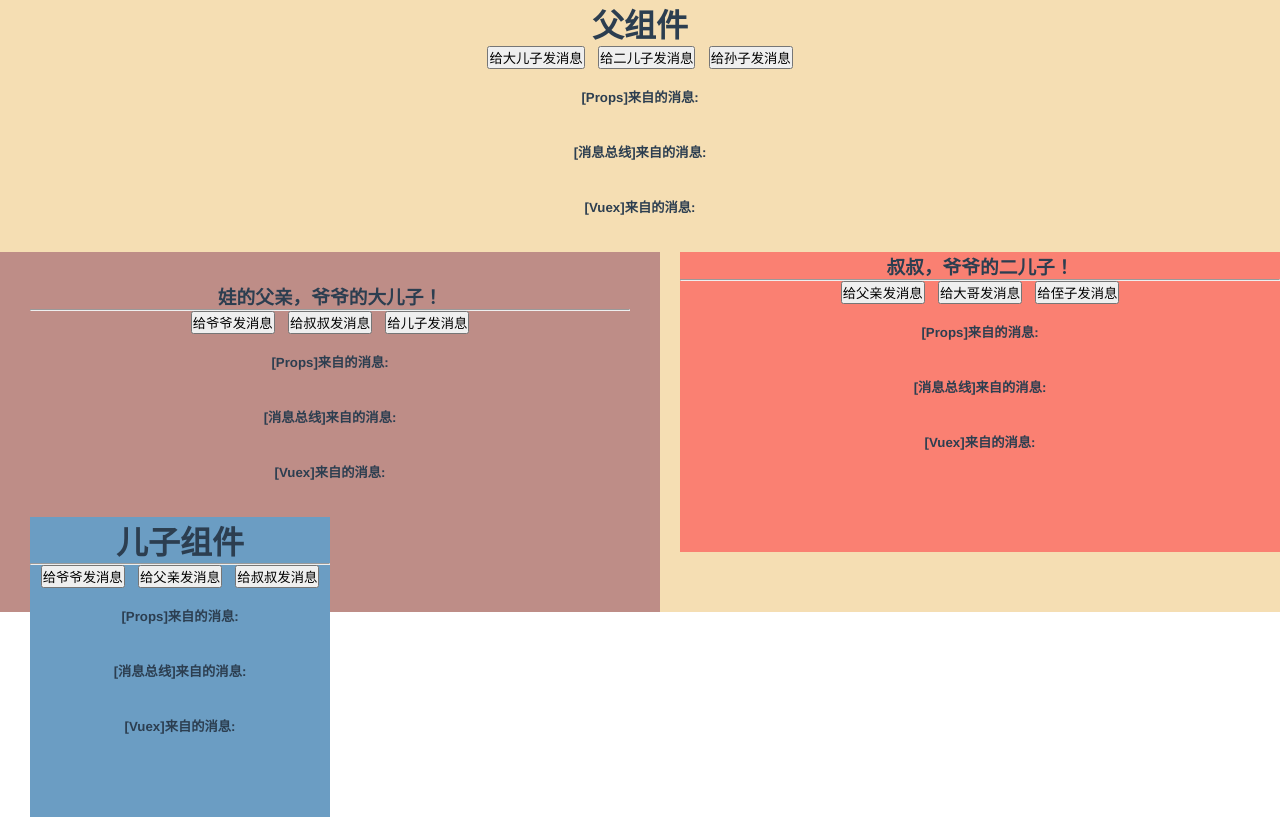
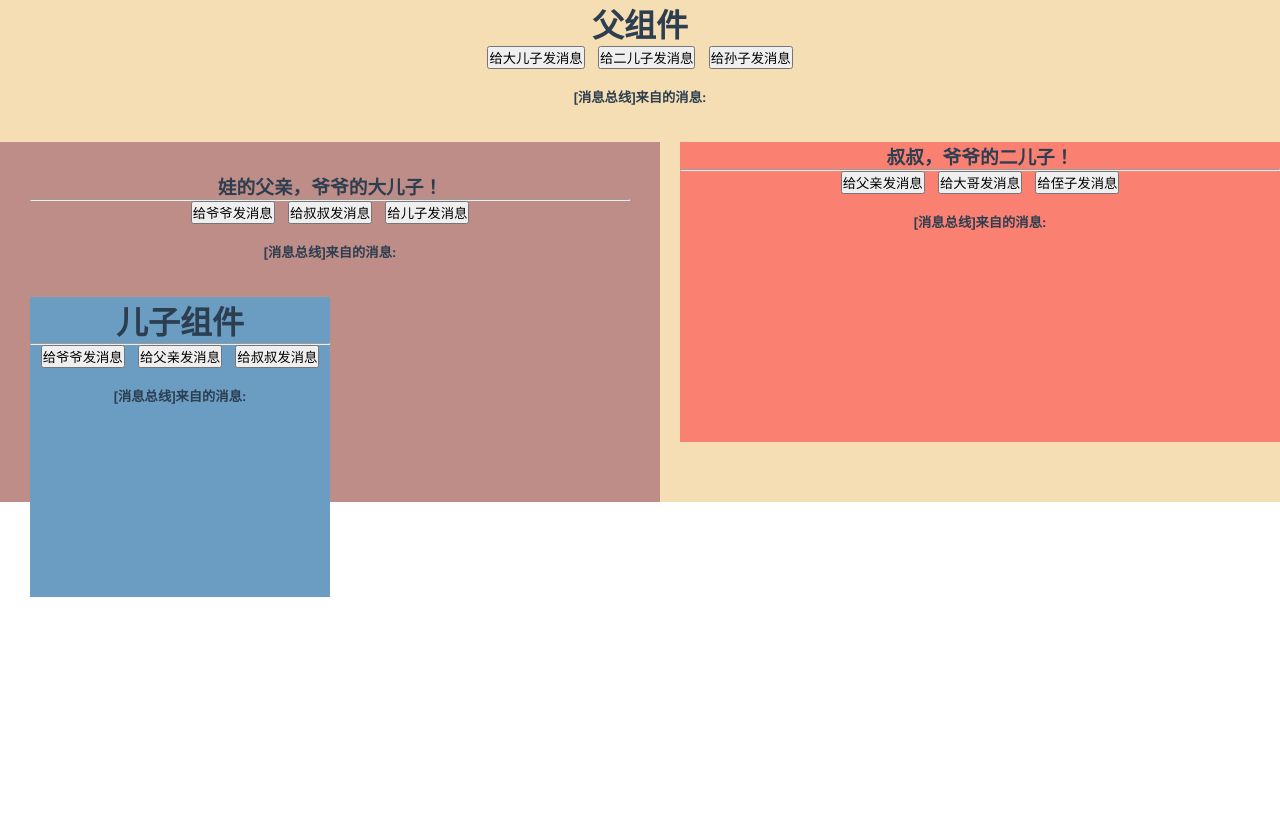
Before and after one commit to RedLitchi/vue2-study, a Vue app: page / in a window 1280 px wide. Built offline with nearby package versions, Linux system fonts and the light colour scheme.

Commit message:
bus总线组件通讯

```diff
--- a/src/components/Father.vue
+++ b/src/components/Father.vue
@@ -5,9 +5,7 @@
         <button @click="sendGrandpa">给爷爷发消息</button>&nbsp;&nbsp;
         <button @click="sendUnclue">给叔叔发消息</button>&nbsp;&nbsp;
         <button @click="sendSon">给儿子发消息</button><br/><br/>
-        <h5>[Props]来自{{messageData.name}}的消息:{{ messageData.val }}</h5><br/><br/>
         <h5>[消息总线]来自{{busMessage.name}}的消息:{{ busMessage.val }}</h5><br/><br/>
-        <h5>[Vuex]来自{{vuexMessage.name}}的消息:{{ vuexMessage.val }}</h5><br/><br/>
         <Son :message="message" @sonSendFather="receive"/>
     </div>
 </template>
--- a/src/components/Son.vue
+++ b/src/components/Son.vue
@@ -5,9 +5,7 @@
         <button @click="sendGrandpa">给爷爷发消息</button>&nbsp;&nbsp;
         <button @click="sonSendFather">给父亲发消息</button>&nbsp;&nbsp;
         <button @click="sendUncle">给叔叔发消息</button><br/><br/>
-        <h5>[Props]来自{{message.name}}的消息:{{ message.val }}</h5><br/><br/>
         <h5>[消息总线]来自{{busMessage.name}}的消息:{{ busMessage.val }}</h5><br/><br/>
-        <h5>[Vuex]来自{{vuexMessage.name}}的消息:{{ vuexMessage.val }}</h5><br/><br/>
     </div>
 </template>
 <script>
--- a/src/components/Uncle.vue
+++ b/src/components/Uncle.vue
@@ -5,9 +5,7 @@
         <button @click="sendGrandpa">给父亲发消息</button>&nbsp;&nbsp;
         <button @click="sendFather">给大哥发消息</button>&nbsp;&nbsp;
         <button @click="sendNephew">给侄子发消息</button><br/><br/>
-        <h5>[Props]来自{{message.name}}的消息:{{ message.val }}</h5><br/><br/>
         <h5>[消息总线]来自{{busMessage.name}}的消息:{{ busMessage.val }}</h5><br/><br/>
-        <h5>[Vuex]来自{{vuexMessage.name}}的消息:{{ vuexMessage.val }}</h5><br/><br/>
     </div>
 </template>
 <script>
--- a/src/views/Grandpa.vue
+++ b/src/views/Grandpa.vue
@@ -4,9 +4,7 @@
         <button @click="sendFather">给大儿子发消息</button>&nbsp;&nbsp;
         <button @click="sendUncle">给二儿子发消息</button>&nbsp;&nbsp;
         <button @click="sendGrandSon">给孙子发消息</button><br/><br/>
-        <h5>[Props]来自{{propsMessage.name}}的消息:{{ propsMessage.val }}</h5><br/><br/>
         <h5>[消息总线]来自{{busMessage.name}}的消息:{{ busMessage.val }}</h5><br/><br/>
-        <h5>[Vuex]来自{{vuexMessage.name}}的消息:{{ vuexMessage.val }}</h5><br/><br/>
         <div style="display: flow-root;">
             <Father :message="grandpaSendFather" @fatherSendGrandpa="receive"/>
             <Uncle :message="grandpaSendFatherUncle" @uncleSendGrandpa="receive"/>
@@ -35,7 +33,7 @@ export default {
             this.grandpaSendFather = {name:"大娃的爷爷", val:`在外面注意身体，我给你寄了${parseInt(Math.random() * 100)}斤家乡土特产，记得收！`};
         },
         sendUncle(){
-            this.grandpaSendFatherUncle = {name:"大娃的爷爷", val:`在外面注意身体，我给你寄了${parseInt(Math.random() * 100)}斤家乡土特产，记得收！`};
+            this.$eventBus.$emit("sendUncle", {name:"大娃的爷爷", val:`乖孙呀,爷爷给你转了${parseInt(Math.random() * 100)}块钱,天热买点水喝`});
         },
         sendGrandSon(){
             this.$eventBus.$emit("sendGrandSon", {name:"大娃的爷爷", val:`乖孙呀,爷爷给你转了${parseInt(Math.random() * 100)}块钱,天热买点水喝`});
```
